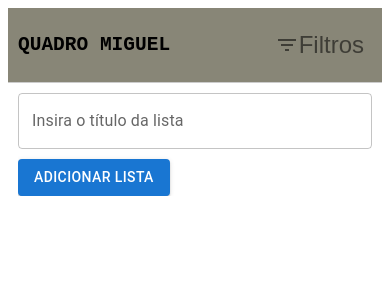
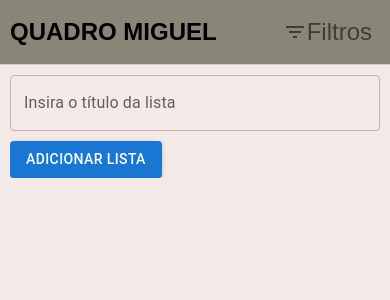
Before and after one commit to Hakai17/todo-app, a React (Create React App) app: page / in a window 390 px wide. Shown: the top 300 px of the page. Built offline with nearby package versions, Linux system fonts and the light colour scheme.

Commit message:
Responsive css and added some visual changes

```diff
--- a/src/App.css
+++ /dev/null
@@ -1,38 +0,0 @@
-.App {
-  text-align: center;
-}
-
-.App-logo {
-  height: 40vmin;
-  pointer-events: none;
-}
-
-@media (prefers-reduced-motion: no-preference) {
-  .App-logo {
-    animation: App-logo-spin infinite 20s linear;
-  }
-}
-
-.App-header {
-  background-color: #282c34;
-  min-height: 100vh;
-  display: flex;
-  flex-direction: column;
-  align-items: center;
-  justify-content: center;
-  font-size: calc(10px + 2vmin);
-  color: white;
-}
-
-.App-link {
-  color: #61dafb;
-}
-
-@keyframes App-logo-spin {
-  from {
-    transform: rotate(0deg);
-  }
-  to {
-    transform: rotate(360deg);
-  }
-}
--- a/src/App.tsx
+++ b/src/App.tsx
@@ -1,8 +1,8 @@
 import React, { useState } from 'react';
+import './styles.css'
 import Board from './components/Board';
 import { DropResult } from 'react-beautiful-dnd';
 import Header from './components/Header';
-import './App.css'
 
 interface Task {
   id: number;
@@ -142,7 +142,7 @@ const App: React.FC = () => {
   };
 
   return (
-    <div>
+    <div className='container'>
       <Header
         title={boardTitle}
         onUpdateTitle={updateBoardTitle}
--- a/src/components/Board.tsx
+++ b/src/components/Board.tsx
@@ -46,20 +46,14 @@ const Board: React.FC<Props> = ({
   }));
 
   return (
-    <div style={{ width: '100%', height: '100%', display: 'flex', flexDirection: 'row' }}>
-      <div style={{ display: 'flex', flexDirection: 'column', padding: '10px', flex: '1' }}>
+      <div className='board'>
         <DragDropContext onDragEnd={onDragEnd}>
           <Droppable droppableId="board" direction="horizontal" type="list">
             {(provided) => (
               <div
                 ref={provided.innerRef}
                 {...provided.droppableProps}
-                style={{
-                  display: 'flex',
-                  flexWrap: 'nowrap',
-                  overflowX: 'auto',
-                  gap: '10px',
-                }}
+                className='lists'
               >
                 {filteredLists.map((list, index) => (
                   <Draggable key={list.id} draggableId={list.id.toString()} index={index}>
@@ -92,7 +86,6 @@ const Board: React.FC<Props> = ({
           </Droppable>
         </DragDropContext>
       </div>
-    </div>
   );
 };
 
--- a/src/components/Header.tsx
+++ b/src/components/Header.tsx
@@ -54,7 +54,7 @@ const Header: React.FC<HeaderProps> = ({
   };
 
   return (
-    <div style={{ display: 'flex', justifyContent: 'space-between', alignItems: 'center', padding: '10px', borderBottom: '1px solid #ccc', backgroundColor: '#888677', fontFamily: 'monospace' }}>
+    <div className='header'>
       <div>
         {editTitle ? (
           <TextField
@@ -68,7 +68,7 @@ const Header: React.FC<HeaderProps> = ({
           <h2 onClick={() => setEditTitle(true)}>{title}</h2>
         )}
       </div>
-      <div style={{ display: 'flex', alignItems: 'center' }}>
+      <div className='filters'>
         <IconButton onClick={handleFilterClick}>
           <FilterListIcon />
           Filtros
@@ -89,7 +89,7 @@ const Header: React.FC<HeaderProps> = ({
                 avatar={<Avatar>{member.name[0]}</Avatar>}
                 label={member.name}
                 onClick={() => handleMemberSelect(member.id)}
-                style={{ marginLeft: '5px' }}
+                className='chip'
               />
             ))}
             <Chip
--- a/src/components/ListForm.tsx
+++ b/src/components/ListForm.tsx
@@ -23,7 +23,7 @@ const ListForm: React.FC<Props> = ({ addList }) => {
       value={title}
       onChange={(e) => setTitle(e.target.value)}
       fullWidth
-      style={{ minWidth: '200px' }}
+      style={{ minWidth: '300px' }}
       />
       <Button type="submit" variant="contained" color="primary" style={{ marginTop: '10px' }}>
         Adicionar lista
--- a/src/components/TaskItem.tsx
+++ b/src/components/TaskItem.tsx
@@ -3,7 +3,6 @@ import { ListItem, ListItemText, IconButton, TextField, Dialog, DialogActions, D
 import DeleteIcon from '@mui/icons-material/Delete';
 import EditIcon from '@mui/icons-material/Edit';
 import PersonIcon from '@mui/icons-material/Person';
-import { Fullscreen } from '@mui/icons-material';
 
 interface Task {
   id: number;
--- a/src/components/TaskList.tsx
+++ b/src/components/TaskList.tsx
@@ -62,7 +62,7 @@ const TaskList: React.FC<Props> = ({ lists, addTask, updateTask, deleteTask, tog
   };
 
   return (
-    <Card style={{ backgroundColor: '#888677', marginBottom: '20px', width: '300px', maxHeight: '100%', borderRadius: '20px' }}>
+    <Card style={{ backgroundColor: '#888677', marginBottom: '20px', width: '300px', borderRadius: '20px' }}>
       <CardContent>
         <Grid container alignItems="center" justifyContent="space-between">
           <Grid item>
@@ -87,7 +87,7 @@ const TaskList: React.FC<Props> = ({ lists, addTask, updateTask, deleteTask, tog
         </Grid>
         <Droppable droppableId={String(lists.id)} type="task">
           {(provided) => (
-            <div ref={provided.innerRef} {...provided.droppableProps} style={{ marginTop: '10px', marginBottom: '10px', maxHeight: '17rem', overflowY: 'auto' }}>
+            <div ref={provided.innerRef} {...provided.droppableProps} style={{ marginTop: '10px', marginBottom: '10px', maxHeight: '18rem', overflowY: 'auto' }}>
               {lists.tasks.map((task, index) => (
                 <Draggable key={task.id} draggableId={String(task.id)} index={index}>
                   {(provided: DraggableProvided) => (
--- /dev/null
+++ b/src/styles.css
@@ -0,0 +1,110 @@
+body, html {
+    margin: 0;
+    padding: 0;
+    font-family: Arial, sans-serif;
+    box-sizing: border-box;
+    background-color: #f3eae8;
+}
+
+.container {
+    display: flex;
+    flex-direction: column;
+    min-height: 100vh;
+}
+
+/* Estilo do Header */
+.header {
+    display: flex;
+    justify-content: space-between;
+    align-items: center;
+    padding: 10px;
+    border-bottom: 1px solid #ccc;
+    background-color: #888677;
+}
+
+.header h2 {
+    margin: 0;
+    cursor: pointer;
+}
+
+.header .filters {
+    display: flex;
+    align-items: center;
+}
+
+.header .filters .chip {
+    margin-left: 5px;
+}
+
+/* Estilo do Board */
+.board {
+    display: flex;
+    flex-direction: column;
+    flex: 1;
+    padding: 10px;
+    overflow-x: auto;
+}
+
+.lists {
+    display: flex;
+    flex-wrap: nowrap;
+    gap: 10px;
+    overflow-x: auto;
+}
+
+.list {
+    background-color: #888677;
+    margin-bottom: 20px;
+    width: 300px;
+    border-radius: 20px;
+}
+
+@media (max-width: 768px) {
+    .lists {
+      flex-direction: column;
+      align-items: center;
+    }
+}
+
+/* Estilos para navegadores WebKit */
+::-webkit-scrollbar {
+    width: 5px;
+    height: 5px;
+}
+
+::-webkit-scrollbar-track {
+    background: transparent; /* Torna o trilho transparente */
+}
+
+::-webkit-scrollbar-thumb {
+    background: #ccc;
+    border-radius: 10px;
+}
+
+::-webkit-scrollbar-thumb:hover {
+    background: #aaa;
+}
+
+/* Estilos para navegadores que suportam as propriedades padrão */
+body {
+    scrollbar-width: thin;
+    scrollbar-color: #ccc transparent; /* Define a cor do trilho como transparente */
+}
+
+body::-webkit-scrollbar {
+    width: 5px;
+    height: 5px;
+}
+
+body::-webkit-scrollbar-track {
+    background: transparent; /* Torna o trilho transparente */
+}
+
+body::-webkit-scrollbar-thumb {
+    background: #ccc;
+    border-radius: 10px;
+}
+
+body::-webkit-scrollbar-thumb:hover {
+    background: #aaa;
+}
```
